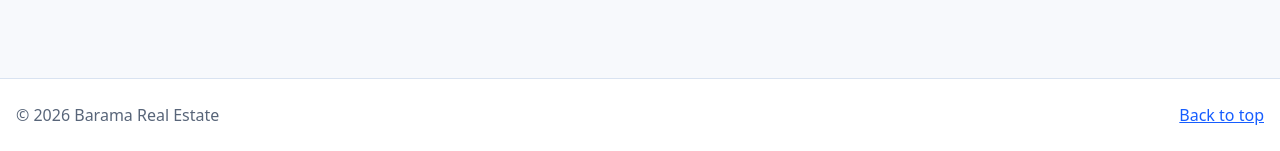
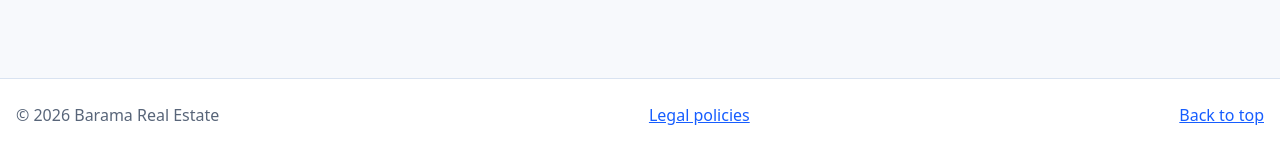
Before and after one commit to tonsamith128/Barama-Real-Estate, a Laravel app: page / in a window 1280 px wide. Shown: the part 1221-1372 px from the top of the page. Run offline with Laravel 12, Linux system fonts and the light colour scheme; data that the repository does not hold is empty; style sheets or scripts are compiled from the project's sources.

Commit message:
Wire audited Policy Center publishing and public legal pages using existing CSS bundles

```diff
--- a/resources/views/frontend/home/index.blade.php
+++ b/resources/views/frontend/home/index.blade.php
@@ -61,6 +61,7 @@
         </section>
         <footer class="home-footer">
             <span>© {{ date('Y') }} Barama Real Estate</span>
+            <a href="{{ route('legal.index') }}">Legal policies</a>
             <a href="{{ route('home') }}">Back to top</a>
         </footer>
     </main>
```
